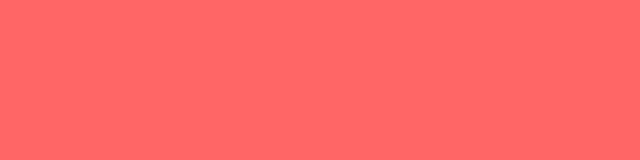
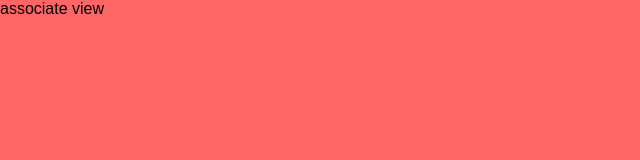
Before and after one commit to GonzalezAVictor/park-in, a React app: page /associate/login in a window 1280 px wide. Shown: the top 160 px of the page, without its empty margins (0-640 px from the left). Built offline with nearby package versions, Linux system fonts and the light colour scheme.

Commit message:
Para richie

```diff
--- a/src/App.js
+++ b/src/App.js
@@ -1,6 +1,7 @@
 import React, { Component } from 'react';
 import { BrowserRouter, Route, Switch } from 'react-router-dom';
 import Home from './app/home/Home';
+import AssociateLogin from './app/associateLogin/AssociateLogin';
 
 class App extends Component {
   render() {
@@ -8,6 +9,7 @@ class App extends Component {
       <BrowserRouter>
         <Switch>
           <Route exact path="/" component={Home} />
+          <Route exact path="/associate/login" component={AssociateLogin} />
         </Switch>
       </BrowserRouter>
     );
--- /dev/null
+++ b/src/app/associateLogin/AssociateLogin.js
@@ -0,0 +1,12 @@
+import React from 'react';
+
+export default class AssociateLogin extends React.Component {
+
+  render() {
+    return (
+      <div className="associate-login">
+        associate view
+      </div>
+    );
+  }
+}
--- /dev/null
+++ b/src/app/associateLogin/AssociateLogin.scss
@@ -0,0 +1,3 @@
+.associate-login {
+
+}
```
